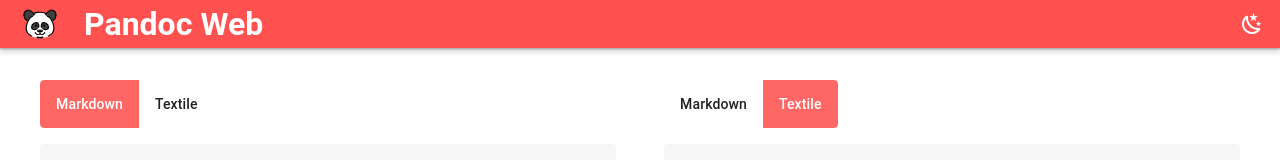
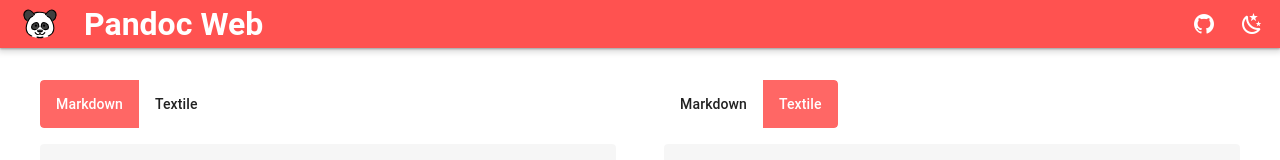
Before and after one commit to synyx/pandoc-web, a Vue app: page / in a window 1280 px wide. Shown: the top 160 px of the page. Built offline with nearby package versions, Linux system fonts and the light colour scheme; a small style sheet from the web is missing.

Commit message:
chore: add github link

```diff
--- a/src/App.vue
+++ b/src/App.vue
@@ -9,6 +9,7 @@
           </div>
         </template>
         <template #append>
+          <GitHubLink />
           <ThemeToggle />
         </template>
       </v-app-bar>
@@ -21,6 +22,7 @@
 <script setup lang="ts">
 import ThemeToggle from '@/components/ThemeToggle.vue';
 import PandocConverter from '@/components/PandocConverter.vue';
+import GitHubLink from '@/components/GitHubLink.vue';
 </script>
 
 <style scoped>
--- /dev/null
+++ b/src/components/GitHubLink.vue
@@ -0,0 +1,5 @@
+<template>
+  <v-btn icon="mdi-github" href="https://github.com/synyx/pandoc-web" target="_blank" />
+</template>
+
+<script setup lang="ts"></script>
```
